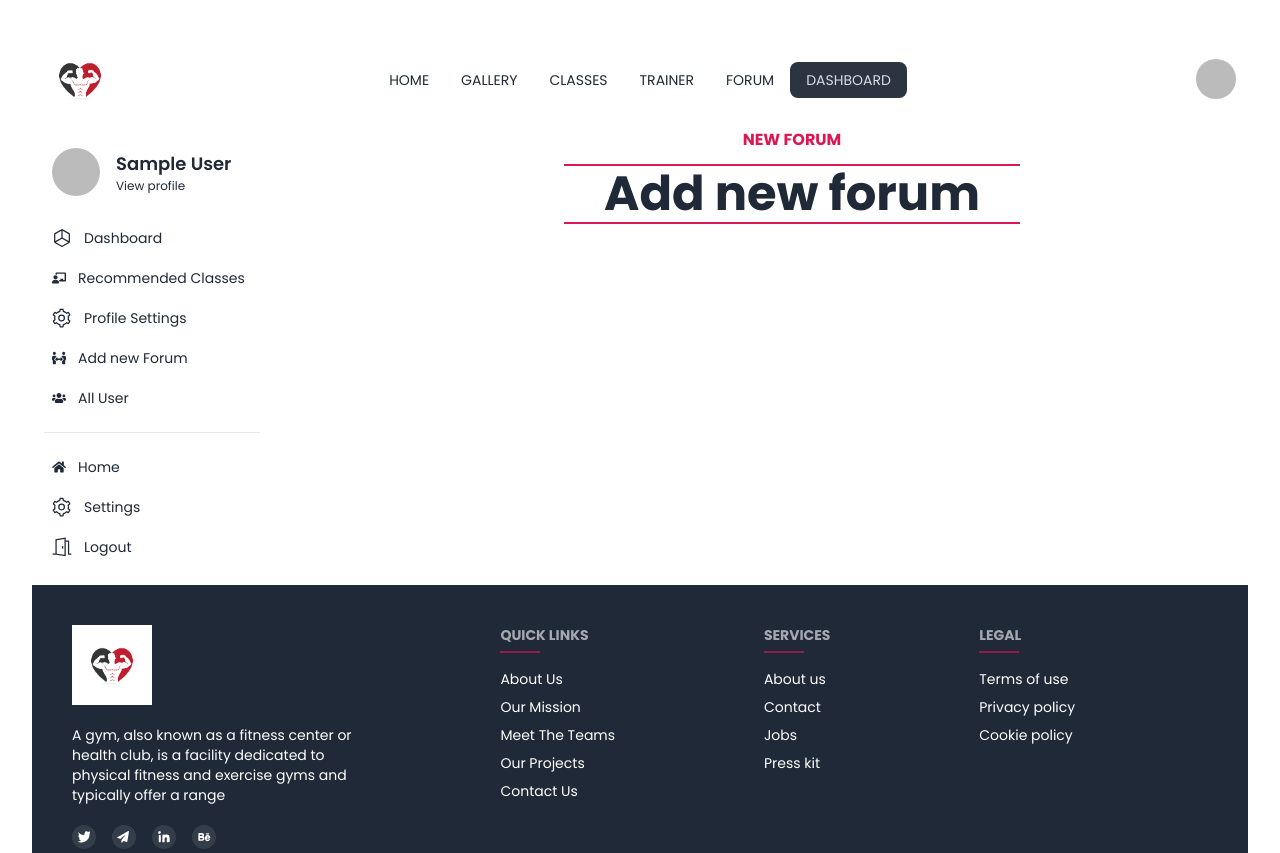
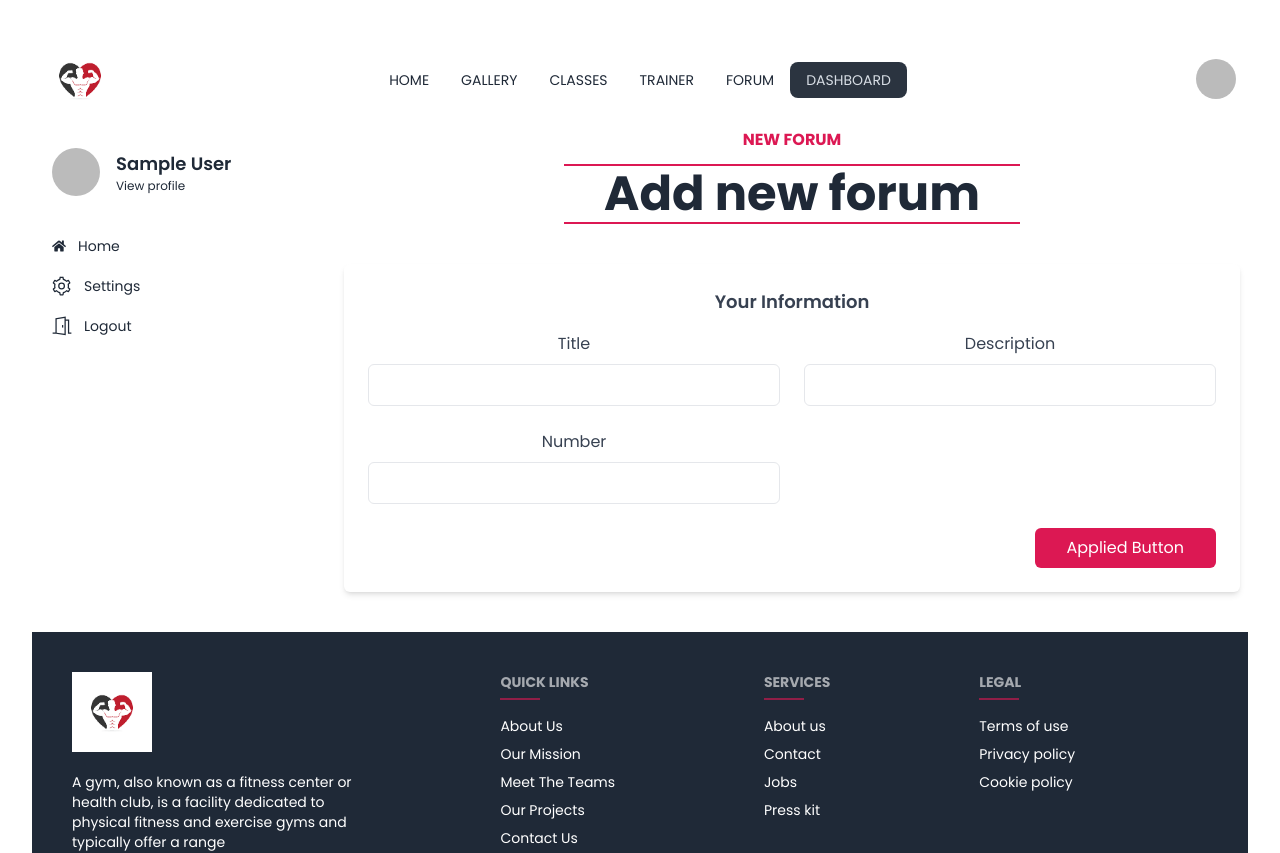
Before and after one commit to RashedAkash/fitness-gym, a React (Vite) app: page /dashboard/addForum in a window 1280 px wide. Shown: the top 853 px of the page. Built offline with nearby package versions, Linux system fonts and the light colour scheme; no server answers; sample sign-in values are in the browser's storage.

Commit message:
forum data post

```diff
--- a/src/Hooks/useGymClass.jsx
+++ b/src/Hooks/useGymClass.jsx
@@ -1,13 +1,14 @@
 import React from 'react';
 import { useQuery } from "@tanstack/react-query";
 import useAxiosPublic from './useAxiosPublic';
+import useAxiosSecure from './useAxiosSecure';
 
 const useGymClasses = () => {
-  const axiosPublic = useAxiosPublic();
+  const axiosSecure = useAxiosSecure();
 const {  data:gymClasses } = useQuery({
   queryKey: ['gymClasses'],
   queryFn: async () => {
-    const data = await axiosPublic.get('/gymClasses')
+    const data = await axiosSecure.get('/gymClasses')
     return data.data
 
   },
--- /dev/null
+++ b/src/Hooks/useIsMember.jsx
@@ -0,0 +1,20 @@
+import { useQuery } from "@tanstack/react-query";
+import useAuth from "./useAuth";
+import useAxiosSecure from "./useAxiosSecure";
+
+
+const useIsMember = () => {
+    const { user } = useAuth();
+    const axiosSecure = useAxiosSecure();
+    const { data: isMember, isPending: ismemberLoading } = useQuery({
+        queryKey: [user?.email, 'isMember'],
+        queryFn: async () => {
+            const res = await axiosSecure.get(`/users/member/${user.email}`);
+            console.log(res.data);
+            return res.data?.member;
+        }
+    })
+    return {isMember, ismemberLoading}
+};
+
+export default useIsMember;
--- /dev/null
+++ b/src/Pages/Dashboard/ActivityLog.jsx
@@ -0,0 +1,11 @@
+import React from 'react';
+
+const ActivityLog = () => {
+  return (
+    <div>
+      aa
+    </div>
+  );
+};
+
+export default ActivityLog;
--- a/src/Pages/Dashboard/AddNewForum.jsx
+++ b/src/Pages/Dashboard/AddNewForum.jsx
@@ -1,11 +1,80 @@
 import React from 'react';
 import Title from '../../components/Title/Title';
+import useAxiosSecure from '../../Hooks/useAxiosSecure';
+import { useForm } from 'react-hook-form';
+import Swal from 'sweetalert2';
 
 const AddNewForum = () => {
+  const axiosSecure = useAxiosSecure();
+  const {
+    register,
+    handleSubmit,
+    watch,
+    reset,
+    formState: { errors },
+  } = useForm();
+  const onSubmit = (data) => {
+    console.log(data);
+    const info = {
+      number : data.number,
+      title: data.title,
+      desc:data.desc,
+
+    }
+    axiosSecure.post('/forum', info)
+      .then(res => {
+        console.log(res);
+        Swal.fire({
+                    position: "top-end",
+                    icon: "success",
+                    title: `${data.name} is apply the trainer .`,
+                    showConfirmButton: false,
+                    timer: 1500
+                  });
+    })
+  }
   return (
     <div>
       <div>
         <Title heading='Add new forum' subheading='new forum' />
+      </div>
+      <div>
+         <div className=' py-10'>
+     <section className="max-w-4xl p-6 mx-auto bg-white rounded-md shadow-md dark:bg-gray-800">
+    <h2 className="text-lg font-semibold text-gray-700 capitalize dark:text-white">Your Information</h2>
+
+    <form onSubmit={handleSubmit(onSubmit)}>
+        <div className="grid grid-cols-1 gap-6 mt-4 sm:grid-cols-2">
+            <div>
+                <label className="text-gray-700 dark:text-gray-200" >Title</label>
+                <input {...register("title")} id="name" type="text" className="block w-full px-4 py-2 mt-2 text-gray-700 bg-white border border-gray-200 rounded-md dark:text-gray-300 dark:border-gray-600 focus:border-blue-400 focus:ring-blue-300 focus:ring-opacity-40 dark:focus:border-blue-300 focus:outline-none focus:ring"/>
+            </div>
+
+            {/* <div>
+                <label className="text-gray-700 dark:text-gray-200" >Email Address</label>
+                <input {...register("email")} id="emailAddress" type="email" className="block w-full px-4 py-2 mt-2 text-gray-700 bg-white border border-gray-200 rounded-md dark:bg-white dark:text-gray-300 dark:border-gray-600 focus:border-blue-400 focus:ring-blue-300 focus:ring-opacity-40 dark:focus:border-blue-300 focus:outline-none focus:ring"/>
+            </div> */}
+            <div>
+                <label className="text-gray-700 dark:text-gray-200" >Description</label>
+                <input {...register("desc")} id="aboutAddress" type="text" className="block w-full px-4 py-2 mt-2 text-gray-700 bg-white border border-gray-200 rounded-md dark:bg-white dark:text-gray-900 dark:border-gray-600 focus:border-blue-400 focus:ring-blue-300 focus:ring-opacity-40 dark:focus:border-blue-300 focus:outline-none focus:ring"/>
+            </div>
+
+
+
+            <div>
+                <label className="text-gray-700 dark:text-gray-200" >Number</label>
+                <input {...register("number")} id="ageConfirmation" type="number" className="block w-full px-4 py-2 mt-2 text-gray-700 bg-white border border-gray-200 rounded-md dark:bg-white dark:text-gray-900 dark:border-gray-600 focus:border-blue-400 focus:ring-blue-300 focus:ring-opacity-40 dark:focus:border-blue-300 focus:outline-none focus:ring"/>
+            </div>
+
+
+        </div>
+
+        <div className="flex justify-end mt-6">
+            <button type='submit' className="px-8 py-2.5 leading-5 text-white transition-colors duration-300 transform bg-[#dc1853] rounded-md hover:bg-gray-600 focus:outline-none focus:bg-gray-600">Applied Button</button>
+        </div>
+    </form>
+</section>
+    </div>
       </div>
     </div>
   );
--- /dev/null
+++ b/src/Routes/TrainerRoute.jsx
@@ -0,0 +1,22 @@
+import { Navigate, useLocation } from "react-router-dom";
+import useAuth from "../Hooks/useAuth";
+import useTrainer from "../Hooks/useTrainer";
+
+
+
+const TrainerRoute = (children) => {
+const {user, loading} = useAuth();
+    const {isTrainer, isTrainerLoading} = useTrainer();
+    const location = useLocation();
+
+    if(loading || isTrainerLoading){
+        return <progress className="progress w-56"></progress>
+    }
+
+    if (user && isTrainer) {
+        return children;
+    }
+    return <Navigate to="/login" state={{from: location}} replace></Navigate>
+};
+
+export default TrainerRoute;
--- a/src/Shared/Sidebar/Sidebar.jsx
+++ b/src/Shared/Sidebar/Sidebar.jsx
@@ -1,10 +1,12 @@
 import React, { useEffect } from 'react';
 import useAuth from '../../Hooks/useAuth';
-import {  FaChalkboardTeacher, FaHospitalUser, FaHome, FaUsers, FaUsersCog, FaAd, FaPeopleArrows  } from "react-icons/fa";
+import {  FaChalkboardTeacher, FaHospitalUser, FaHome, FaUsers, FaUsersCog, FaAd, FaPeopleArrows, FaListUl  } from "react-icons/fa";
 import { Link, NavLink } from 'react-router-dom';
 import useNewTrainer from '../../Hooks/useNewTrainer';
 import useAdmin from '../../Hooks/useAdmin';
 import useVerifyTrainer from '../../Hooks/useVerifyTrainer';
+import useMember from '../../Hooks/useMember';
+import useIsMember from '../../Hooks/useIsMember';
 
 
 const Sidebar = () => {
@@ -15,7 +17,8 @@ const Sidebar = () => {
 
 	const {isAdmin} = useAdmin();
 	const { isTrainer } = useVerifyTrainer();
-	console.log(isTrainer,isAdmin);
+	const { isMember } = useIsMember()
+	console.log(isTrainer,isAdmin ,isMember);
   return (
     <div>
       <div className="h-full p-3 space-y-2 w-60 dark:bg-gray-900 dark:text-gray-100">
@@ -96,13 +99,19 @@ const Sidebar = () => {
 				</NavLink>
 			</li>
 
-
+			<li>
+				<NavLink rel="noopener noreferrer" to="/dashboard/addForum" className="flex items-center p-2 space-x-3 rounded-md">
+				<FaPeopleArrows />
+					<span> Add new Forum</span>
+				</NavLink>
+			</li>
 
 
 					</ul>
 					}
 
-						<ul className="pt-2 pb-4 space-y-1 text-sm">
+					{
+						isMember && <ul className="pt-2 pb-4 space-y-1 text-sm">
 			<li className="dark:bg-gray-800 dark:text-gray-50">
 				<a rel="noopener noreferrer" href="#" className="flex items-center p-2 space-x-3 rounded-md">
 					<svg xmlns="http://www.w3.org/2000/svg" viewBox="0 0 512 512" className="w-5 h-5 fill-current dark:text-gray-400">
@@ -127,20 +136,16 @@ const Sidebar = () => {
 				</NavLink>
 			</li>
 			<li>
-				<NavLink rel="noopener noreferrer" to="/dashboard/addForum" className="flex items-center p-2 space-x-3 rounded-md">
-				<FaPeopleArrows />
-					<span> Add new Forum</span>
-				</NavLink>
-			</li>
-			<li>
-				<NavLink rel="noopener noreferrer" to="/dashboard/allUsers" className="flex items-center p-2 space-x-3 rounded-md">
-				<FaUsers />
-					<span>All User</span>
+				<NavLink rel="noopener noreferrer" to="/dashboard/activityLog" className="flex items-center p-2 space-x-3 rounded-md">
+				<FaListUl />
+					<span>Activity log</span>
 				</NavLink>
 			</li>
 
 
+
 					</ul>
+						}
 
 
 					{/* // commomn */}
```
Also changed, not shown: src/Routes/Routes.jsx (+13 -10 lines).
